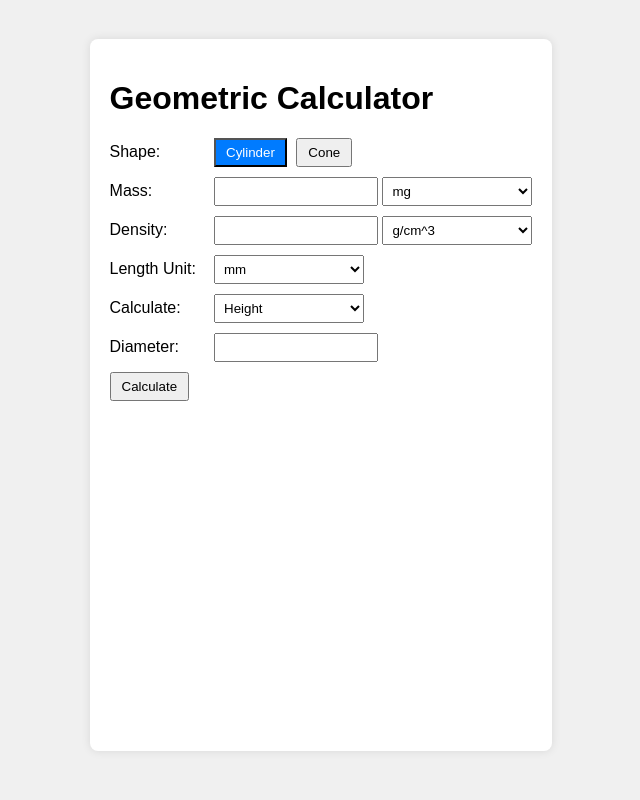
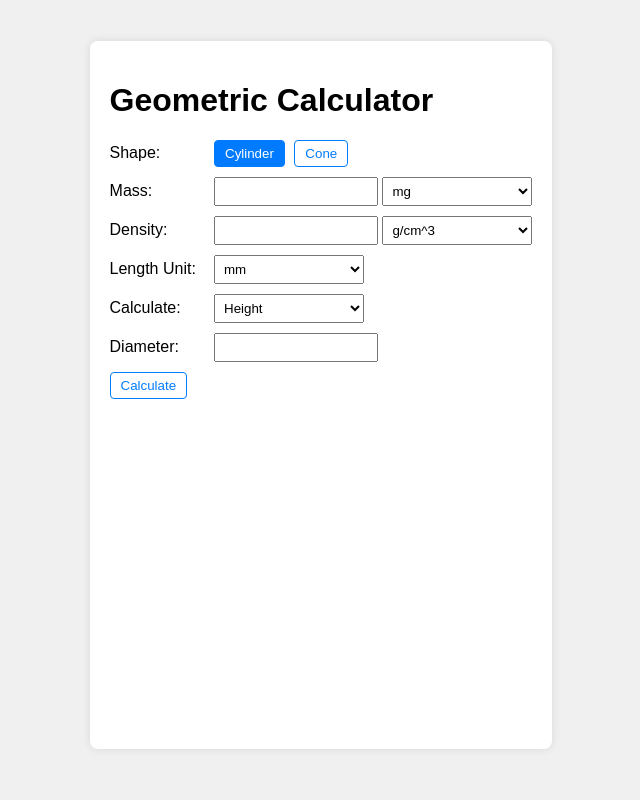
Before and after one commit to PPeitsch/basicalc, a Flask app: page / in a window 1280 px wide. Shown: the whole page, without its empty margins (319-959 px from the left). Run offline with Flask 3, Linux system fonts and the light colour scheme.

Commit message:
corrected  border of the buttons on click

```diff
--- a/web_app/static/styles.css
+++ b/web_app/static/styles.css
@@ -32,11 +32,21 @@ input, select {
 button {
     padding: 5px 10px;
     margin-right: 5px;
+    border-radius: 4px;  /* Add this line to ensure rounded corners */
+    border: 1px solid #007bff;  /* Add a border */
+    background-color: white;  /* Set initial background color */
+    color: #007bff;  /* Set initial text color */
+    transition: all 0.3s ease;  /* Add smooth transition for color changes */
+}
+
+button:hover {
+    background-color: #e6f2ff;  /* Light blue background on hover */
 }
 
 button.active {
     background-color: #007bff;
     color: white;
+    border-radius: 4px;  /* Maintain rounded corners when active */
 }
 
 #result {
```
